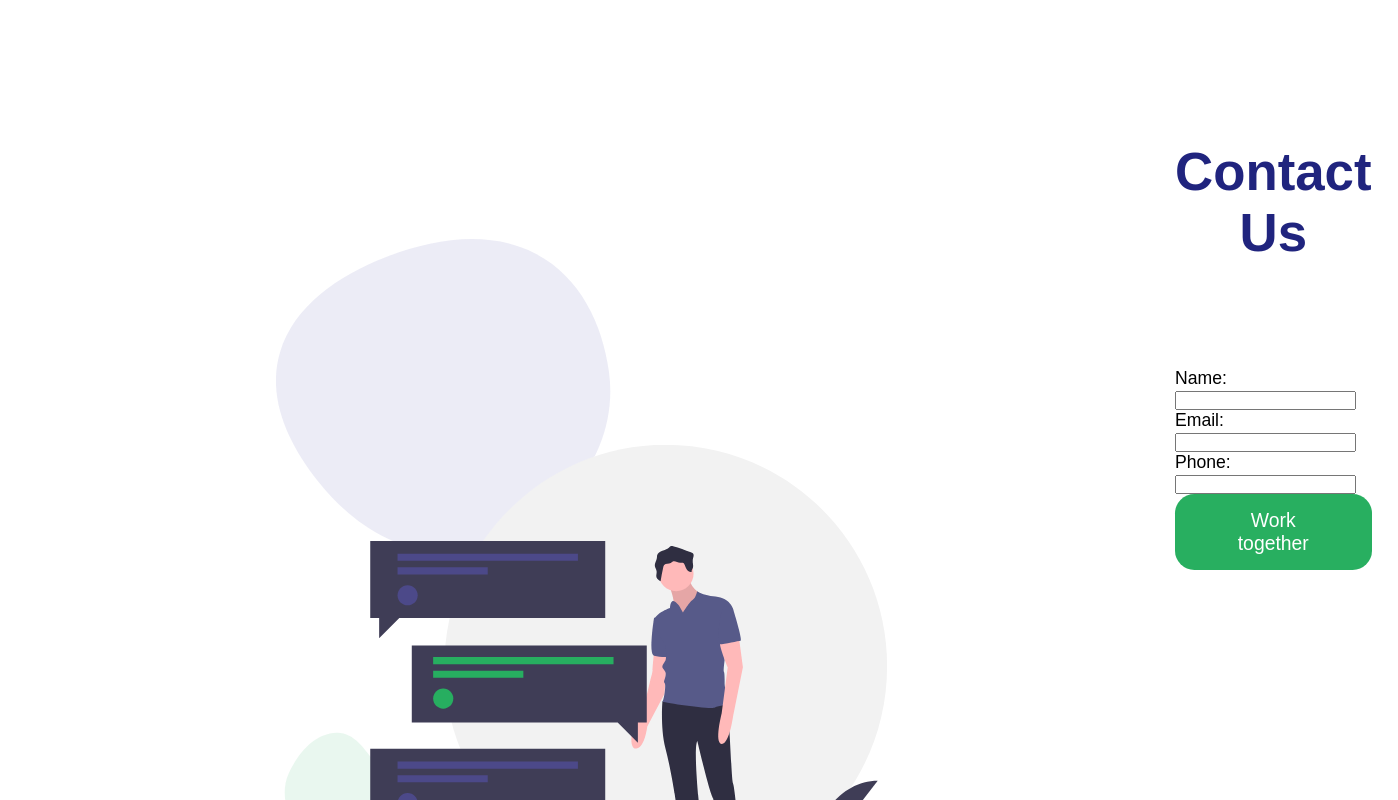
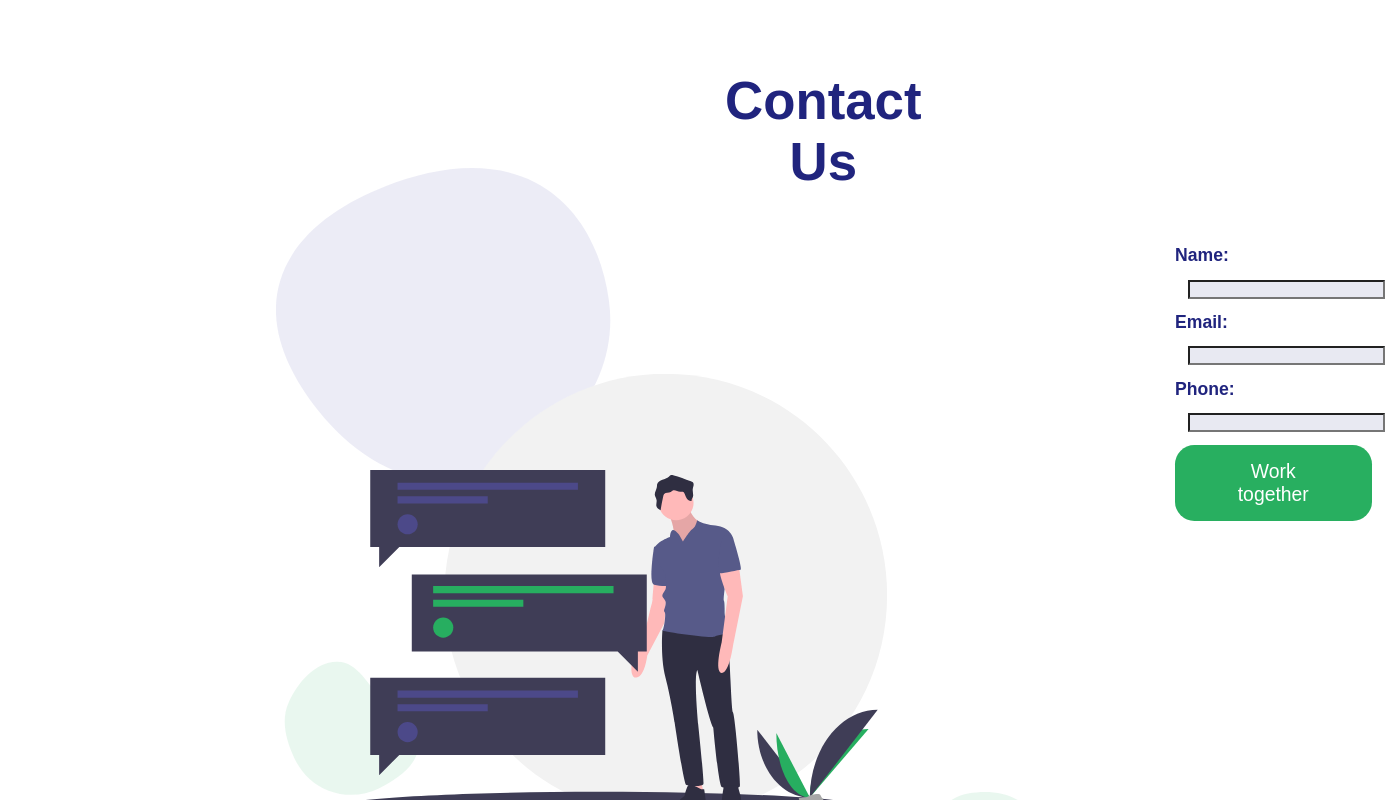
Before and after one commit to AwakenedMind/CrownStudio, a React (Create React App) app: page / in a window 1280 px wide. Shown: the top 800 px of the page, 1398 px wide, since content can reach past the window. Built offline with nearby package versions, Linux system fonts and the light colour scheme.

Commit message:
bot 1.05

```diff
--- a/src/sass/base.scss
+++ b/src/sass/base.scss
@@ -3,7 +3,7 @@
 // Typography
 $font: 'Nunito-sans', sans-serif;
 $light: 400;
-$heavy: 500;
+$heavy: bold;
 
 $fontsize: 1.1em;
 $subheader: 1.8em;
--- a/src/sass/layout-bot.scss
+++ b/src/sass/layout-bot.scss
@@ -3,7 +3,7 @@
 .Form-wrapper {
     display: grid;
     grid-template-columns: repeat(2,fr);
-    padding: 8em 10em;
+    padding: 4em 10em;
 }
 
 .Contact-svg {
@@ -13,14 +13,23 @@
 
 .Form {
     grid-column: 2;
+    color: $darkblue;
+    font-weight: $heavy;
 
     h1 {
         text-align: center;
         font-size: 3em;
         color: $darkblue;
-        // transform: translateX(-150px);
-        margin-bottom: 2em;
+        transform: translateX(-450px);
+        margin-bottom: 1em;
     }
+}
+
+input {
+    width: 100%;
+    margin: 1em;
+    background-color: $gray;
+
 }
 
 //footer
```
Also changed, not shown: src/sass/abstract.scss (line endings or trailing spaces).
